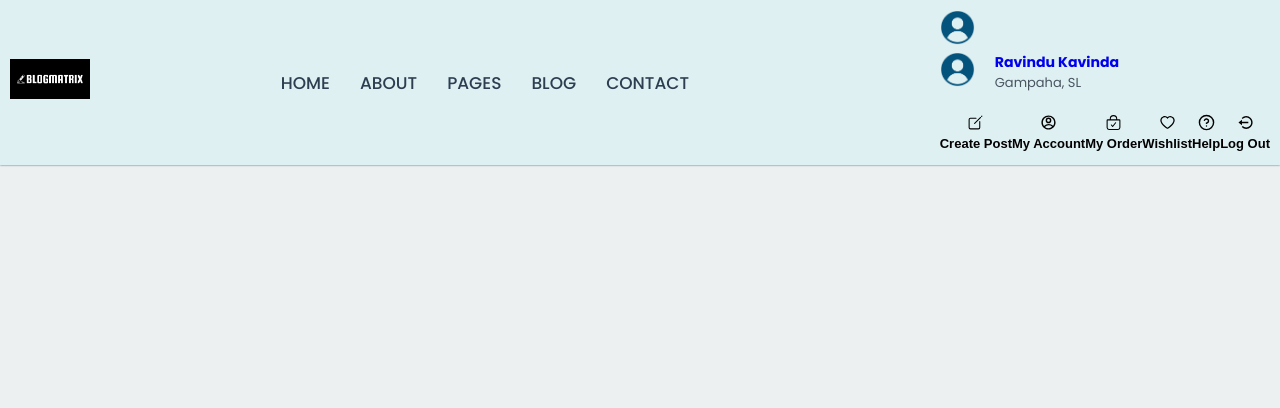
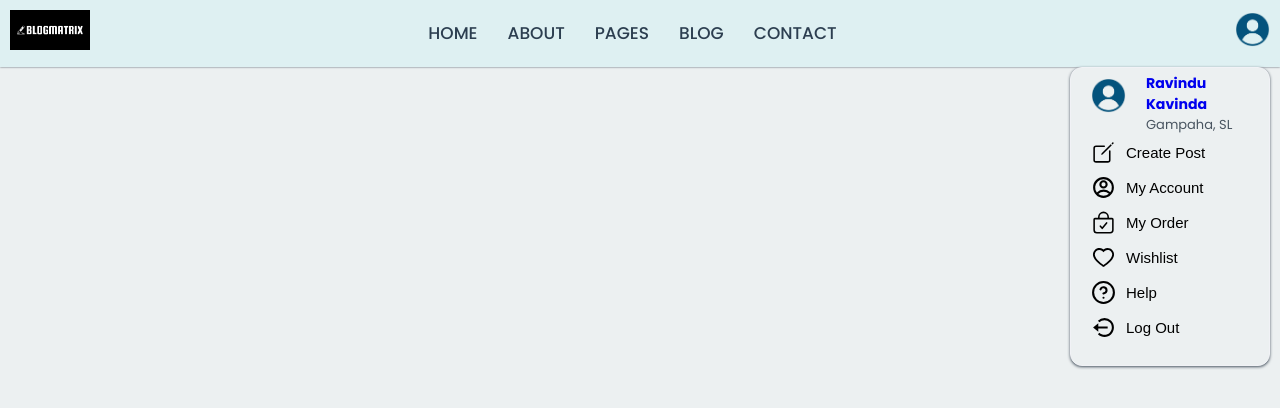
Before and after one commit to RavinduKavinda/blogmatrix, a React (Create React App) app in the folder frontend/: page / in a window 1280 px wide. Shown: the top 408 px of the page. Built offline with nearby package versions, Linux system fonts and the light colour scheme.

Commit message:
Open Profile styles

```diff
--- a/frontend/src/components/header/header.css
+++ b/frontend/src/components/header/header.css
@@ -24,7 +24,6 @@ nav a {
 
 .profile .image {
   display: flex;
-  padding-bottom: 20px;
 }
 
 .profile .image img {
@@ -47,6 +46,43 @@ nav a {
     font-size: 13px;
 }
 
-.box h4 {
-    font-size: 13px;
+
+
+/*----- Open Profile -----*/
+.open__profile {
+    color: #1e272e;
+    box-shadow: 0 1px 3px #485460;
+    position: absolute;
+    top: 67px;
+    right: 10px;
+    width: 200px;
+    background-color: #ecf0f1;
+    padding-top: 5px;
 }
+
+.open__profile .img {
+  padding-top: 5px;
+}
+
+.open__profile .box {
+    display: flex;
+    align-items: center;
+    width: 100%;
+    margin-top: 5px;
+    padding-bottom: 5px;
+    transition: 1s;
+}
+
+.open__profile .icon {
+    font-size: 25px;
+    margin-right: 10px;
+}
+
+.open__profile h4 {
+    font-size: 15px;
+    font-weight: 500;
+}
+
+.open__profile button:hover {
+    background-color: #d2dae2;
+}
--- a/frontend/src/index.css
+++ b/frontend/src/index.css
@@ -66,3 +66,11 @@ label {
   color: #9fabb7;
   font-size: 13px;
 }
+
+form,
+.box__item {
+  border: 1px solid #f1f2f6;
+  border-radius: 12px;
+  padding: 20px;
+  background: #ffffff;
+}
```
